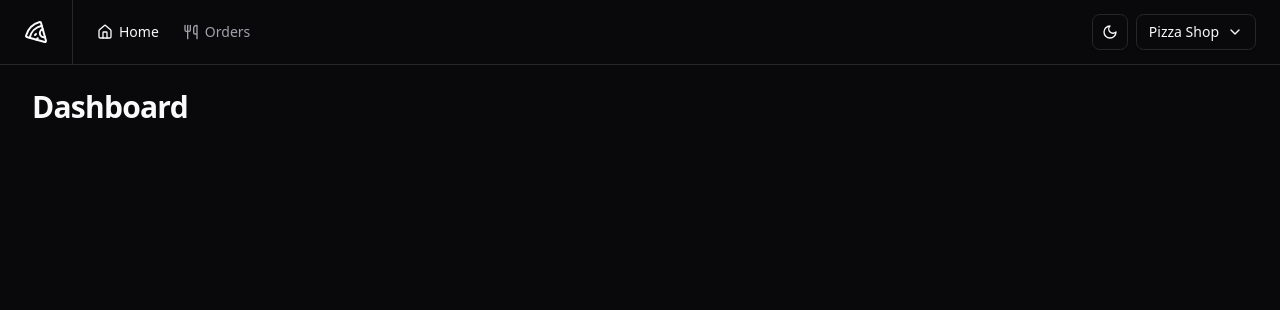
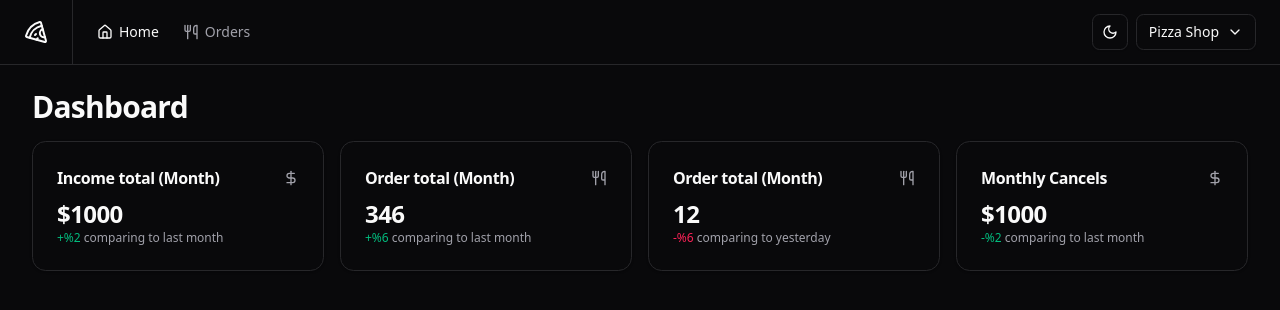
Before and after one commit to rodrigopaixao/pizza-shop-portfolio, a React (Vite) app: page / in a window 1280 px wide. Shown: the top 310 px of the page. Built offline with nearby package versions, Linux system fonts and the light colour scheme.

Commit message:
dashboard cards added

```diff
--- /dev/null
+++ b/src/components/ui/card.tsx
@@ -0,0 +1,68 @@
+import * as React from "react"
+
+import { cn } from "@/lib/utils"
+
+function Card({ className, ...props }: React.ComponentProps<"div">) {
+  return (
+    <div
+      data-slot="card"
+      className={cn(
+        "bg-card text-card-foreground rounded-xl border shadow-sm",
+        className
+      )}
+      {...props}
+    />
+  )
+}
+
+function CardHeader({ className, ...props }: React.ComponentProps<"div">) {
+  return (
+    <div
+      data-slot="card-header"
+      className={cn("flex flex-col gap-1.5 p-6", className)}
+      {...props}
+    />
+  )
+}
+
+function CardTitle({ className, ...props }: React.ComponentProps<"div">) {
+  return (
+    <div
+      data-slot="card-title"
+      className={cn("leading-none font-semibold tracking-tight", className)}
+      {...props}
+    />
+  )
+}
+
+function CardDescription({ className, ...props }: React.ComponentProps<"div">) {
+  return (
+    <div
+      data-slot="card-description"
+      className={cn("text-muted-foreground text-sm", className)}
+      {...props}
+    />
+  )
+}
+
+function CardContent({ className, ...props }: React.ComponentProps<"div">) {
+  return (
+    <div
+      data-slot="card-content"
+      className={cn("p-6 pt-0", className)}
+      {...props}
+    />
+  )
+}
+
+function CardFooter({ className, ...props }: React.ComponentProps<"div">) {
+  return (
+    <div
+      data-slot="card-footer"
+      className={cn("flex items-center p-6 pt-0", className)}
+      {...props}
+    />
+  )
+}
+
+export { Card, CardHeader, CardFooter, CardTitle, CardDescription, CardContent }
--- a/src/pages/app/dashboard.tsx
+++ /dev/null
@@ -1,12 +0,0 @@
-import { Helmet } from 'react-helmet-async'
-
-export function DashboardPage() {
-  return (
-    <>
-      <Helmet title="Login" />
-      <div className="fle flex-col gap-4">
-        <h1 className="text-3xl font-bold tracking-tight">Dashboard</h1>
-      </div>
-    </>
-  )
-}
--- /dev/null
+++ b/src/pages/app/dashboard/dashboard.tsx
@@ -0,0 +1,24 @@
+import { Helmet } from 'react-helmet-async'
+
+import { DayOrderAmountCard } from '@/pages/app/dashboard/day-order-amount-card.tsx'
+import { MonthCanceledOrdersAmountCard } from '@/pages/app/dashboard/month-canceled-orders-amount-card.tsx'
+import { MonthOrderAmountCard } from '@/pages/app/dashboard/month-order-amount-card.tsx'
+import { MonthRevenueCard } from '@/pages/app/dashboard/month-revenue-card.tsx'
+
+export function Dashboard() {
+  return (
+    <>
+      <Helmet title="Dashboard" />
+      <div className="fle flex-col gap-4">
+        <h1 className="text-3xl font-bold tracking-tight">Dashboard</h1>
+      </div>
+
+      <div className="grid grid-cols-4 gap-4">
+        <MonthRevenueCard />
+        <MonthOrderAmountCard />
+        <DayOrderAmountCard />
+        <MonthCanceledOrdersAmountCard />
+      </div>
+    </>
+  )
+}
--- /dev/null
+++ b/src/pages/app/dashboard/day-order-amount-card.tsx
@@ -0,0 +1,30 @@
+import { Utensils } from 'lucide-react'
+
+import {
+  Card,
+  CardContent,
+  CardHeader,
+  CardTitle,
+} from '@/components/ui/card.tsx'
+
+export function DayOrderAmountCard() {
+  return (
+    <Card>
+      <CardHeader className="flex flex-row items-center justify-between space-y-0 pb-2">
+        <CardTitle className="text-base font-semibold">
+          Order total (Month)
+        </CardTitle>
+        <Utensils className="text-muted-foreground h-4 w-4" />
+      </CardHeader>
+
+      <CardContent className="space-y-1">
+        <span className="text-2xl font-bold tracking-tight">12</span>
+
+        <p className="text-muted-foreground text-xs">
+          <span className="dark: text-rose-400 text-rose-500">-%6</span>{' '}
+          comparing to yesterday
+        </p>
+      </CardContent>
+    </Card>
+  )
+}
--- /dev/null
+++ b/src/pages/app/dashboard/month-canceled-orders-amount-card.tsx
@@ -0,0 +1,30 @@
+import { DollarSign } from 'lucide-react'
+
+import {
+  Card,
+  CardContent,
+  CardHeader,
+  CardTitle,
+} from '@/components/ui/card.tsx'
+
+export function MonthCanceledOrdersAmountCard() {
+  return (
+    <Card>
+      <CardHeader className="flex flex-row items-center justify-between space-y-0 pb-2">
+        <CardTitle className="text-base font-semibold">
+          Monthly Cancels
+        </CardTitle>
+        <DollarSign className="text-muted-foreground h-4 w-4" />
+      </CardHeader>
+
+      <CardContent className="space-y-1">
+        <span className="text-2xl font-bold tracking-tight">$1000</span>
+
+        <p className="text-muted-foreground text-xs">
+          <span className="dark: text-emerald-400 text-emerald-500">-%2</span>{' '}
+          comparing to last month
+        </p>
+      </CardContent>
+    </Card>
+  )
+}
--- /dev/null
+++ b/src/pages/app/dashboard/month-order-amount-card.tsx
@@ -0,0 +1,30 @@
+import { Utensils } from 'lucide-react'
+
+import {
+  Card,
+  CardContent,
+  CardHeader,
+  CardTitle,
+} from '@/components/ui/card.tsx'
+
+export function MonthOrderAmountCard() {
+  return (
+    <Card>
+      <CardHeader className="flex flex-row items-center justify-between space-y-0 pb-2">
+        <CardTitle className="text-base font-semibold">
+          Order total (Month)
+        </CardTitle>
+        <Utensils className="text-muted-foreground h-4 w-4" />
+      </CardHeader>
+
+      <CardContent className="space-y-1">
+        <span className="text-2xl font-bold tracking-tight">346</span>
+
+        <p className="text-muted-foreground text-xs">
+          <span className="dark: text-emerald-400 text-emerald-500">+%6</span>{' '}
+          comparing to last month
+        </p>
+      </CardContent>
+    </Card>
+  )
+}
--- /dev/null
+++ b/src/pages/app/dashboard/month-revenue-card.tsx
@@ -0,0 +1,30 @@
+import { DollarSign } from 'lucide-react'
+
+import {
+  Card,
+  CardContent,
+  CardHeader,
+  CardTitle,
+} from '@/components/ui/card.tsx'
+
+export function MonthRevenueCard() {
+  return (
+    <Card>
+      <CardHeader className="flex flex-row items-center justify-between space-y-0 pb-2">
+        <CardTitle className="text-base font-semibold">
+          Income total (Month)
+        </CardTitle>
+        <DollarSign className="text-muted-foreground h-4 w-4" />
+      </CardHeader>
+
+      <CardContent className="space-y-1">
+        <span className="text-2xl font-bold tracking-tight">$1000</span>
+
+        <p className="text-muted-foreground text-xs">
+          <span className="dark: text-emerald-400 text-emerald-500">+%2</span>{' '}
+          comparing to last month
+        </p>
+      </CardContent>
+    </Card>
+  )
+}
--- a/src/routes.tsx
+++ b/src/routes.tsx
@@ -2,7 +2,7 @@ import { createBrowserRouter } from 'react-router'
 
 import { AppLayout } from '@/pages/_layouts/app-layout.tsx'
 import { AuthLayout } from '@/pages/_layouts/auth-layout.tsx'
-import { DashboardPage } from '@/pages/app/dashboard.tsx'
+import { Dashboard } from '@/pages/app/dashboard/dashboard.tsx'
 import { Orders } from '@/pages/app/orders/orders.tsx'
 import { SignIn } from '@/pages/auth/sign-in.tsx'
 import { SignUp } from '@/pages/auth/sign-up.tsx'
@@ -14,7 +14,7 @@ export const router = createBrowserRouter([
     children: [
       {
         path: '/',
-        element: <DashboardPage />,
+        element: <Dashboard />,
       },
       {
         path: '/orders',
```
